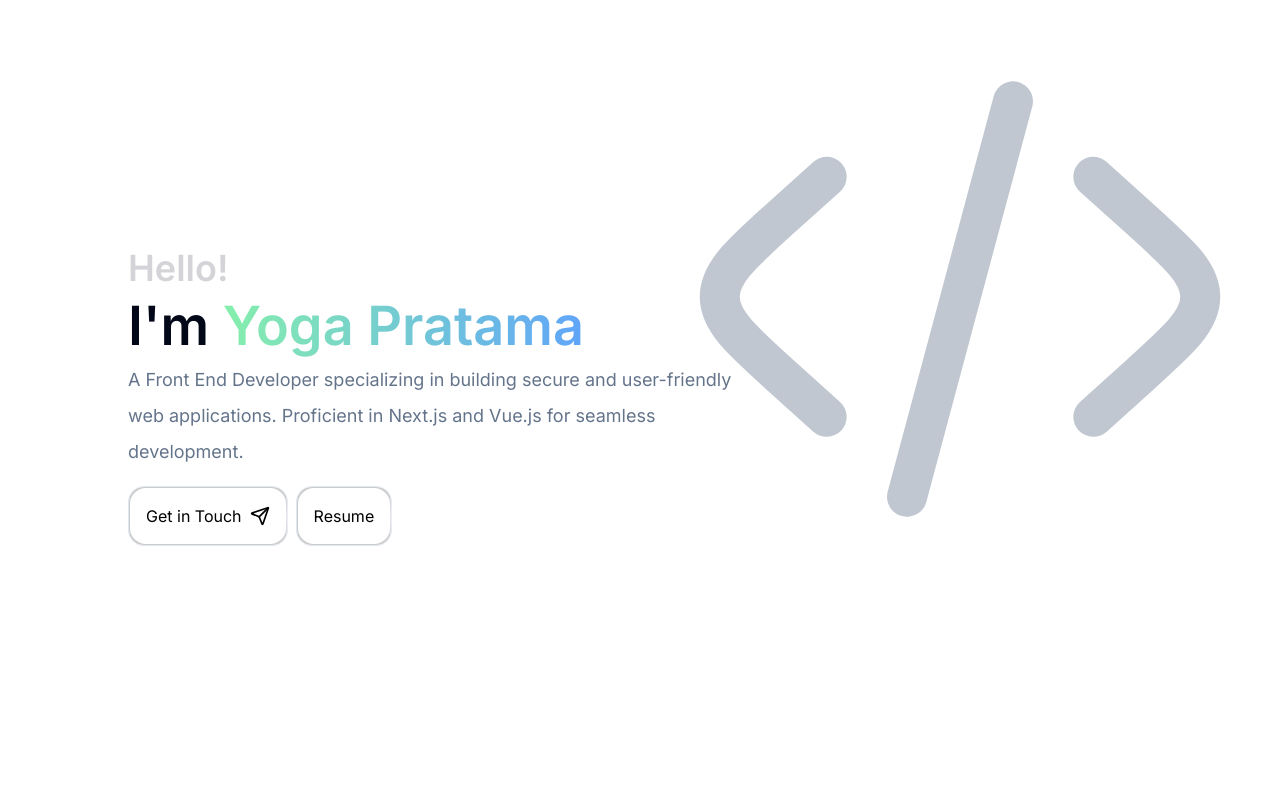
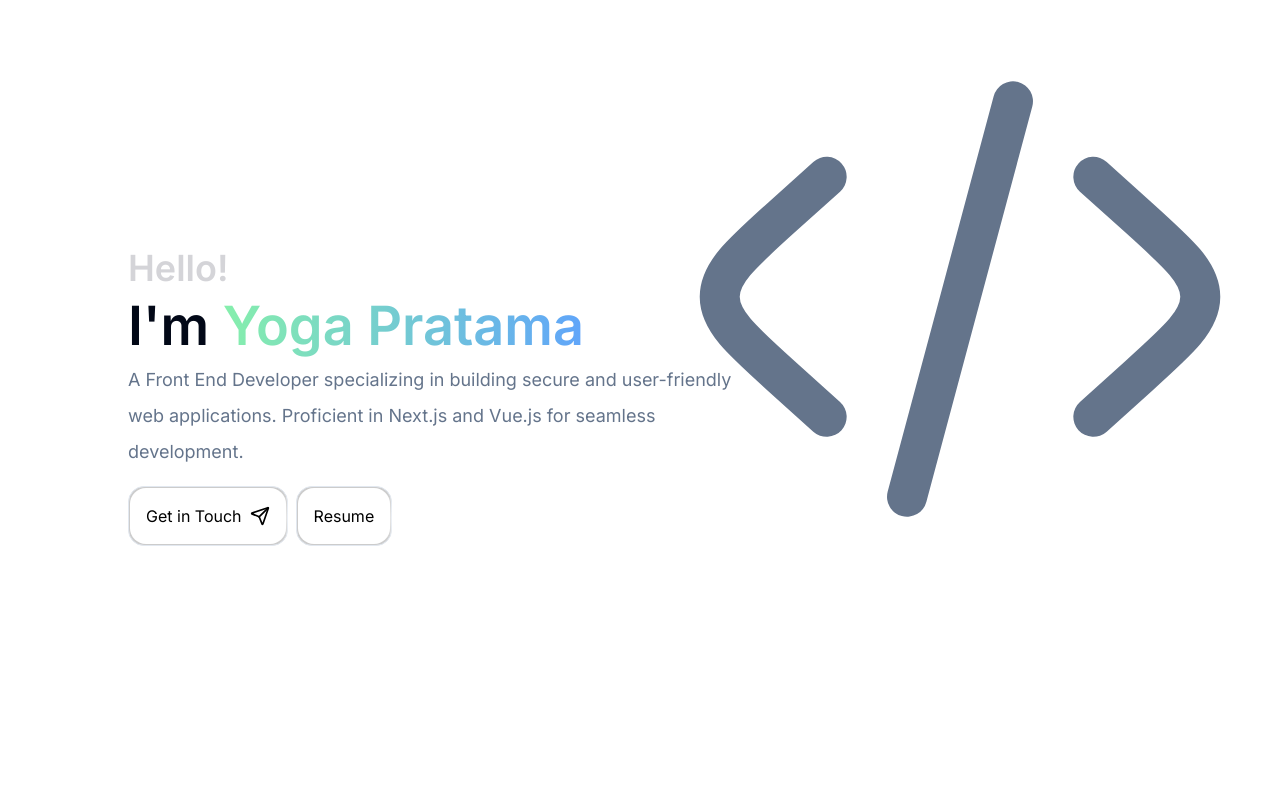
Before and after one commit to pratamayp/pratamayp.github.io, a Next.js app: page / in a window 1280 px wide. Shown: the top 800 px of the page. Built offline with nearby package versions, Linux system fonts and the light colour scheme.

Commit message:
fix: hero animation, project visit button

```diff
--- a/app/_components/hero.tsx
+++ b/app/_components/hero.tsx
@@ -1,12 +1,21 @@
+'use client';
+
 import React from 'react';
 import { styles } from '../styles';
 import { TwistingGlareButton } from '@/components/ui/button-twisting-glare';
+import { motion } from 'framer-motion';
+
 import Link from 'next/link';
 
 export const Hero = () => {
   return (
     <section className="h-screen flex px-10 lg:container 2xl:px-14 relative">
-      <div className="flex flex-col justify-center h-full">
+      <motion.div
+        className="flex flex-col justify-center h-full"
+        initial={{ x: -40, opacity: 0 }}
+        animate={{ x: 0, opacity: 1 }}
+        transition={{ ease: 'easeInOut', duration: 0.6 }}
+      >
         <h1 className="text-xl md:text-[36px] font-semibold md:mb-6 text-zinc-300">
           Hello!
         </h1>
@@ -25,11 +34,11 @@ export const Hero = () => {
           <Link href="#contact">
             <TwistingGlareButton value="Get in Touch" sendIcon />
           </Link>
-          <Link href="/resume" target='_blank'>
+          <Link href="/resume/en" target="_blank">
             <TwistingGlareButton value="Resume" />
           </Link>
         </div>
-      </div>
+      </motion.div>
     </section>
   );
 };
--- a/components/icons/code.tsx
+++ b/components/icons/code.tsx
@@ -1,6 +1,15 @@
+'use client';
+
+import { motion } from 'framer-motion';
+
 export const CodeSVG = () => {
   return (
-    <div className="absolute h-screen lg:w-1/2 -top-8 right-0 opacity-40">
+    <motion.div
+      className="absolute h-screen lg:w-1/2 -top-8 right-0 opacity-40"
+      initial={{ x: 40, opacity: 0 }}
+      animate={{ x: 0, opacity: 1 }}
+      transition={{ ease: 'easeInOut', duration: 0.6, delay: 0.6 }}
+    >
       <svg viewBox="0 0 24 24" fill="none" xmlns="http://www.w3.org/2000/svg">
         <g id="SVGRepo_bgCarrier" strokeWidth="0"></g>
         <g
@@ -29,6 +38,6 @@ export const CodeSVG = () => {
           ></path>
         </g>
       </svg>
-    </div>
+    </motion.div>
   );
 };
--- a/components/ui/card-overlay.tsx
+++ b/components/ui/card-overlay.tsx
@@ -3,8 +3,9 @@
 import { useState } from 'react';
 import { cn } from '@/lib/utils';
 import { Project } from '@/app/_components/projects';
-import { OutlineButton } from './outline-button';
 import Link from 'next/link';
+import { BackgroundGradient } from './card-bg-gradient';
+import { ChevronRight } from 'lucide-react';
 
 export function CardOverlay({
   project: { title, description, techstack, thumbnail, web_url },
@@ -63,7 +64,8 @@ export function CardOverlay({
           href={web_url ?? '#'}
           className="text-center pt-4 flex justify-center"
         >
-          <OutlineButton />
+          {/* <OutlineButton /> */}
+          <VisitButton />
         </Link>
       </div>
     </div>
@@ -77,3 +79,22 @@ const TechstackBadge = ({ value }: { value: string }) => {
     </div>
   );
 };
+
+const VisitButton = () => {
+  return (
+    <BackgroundGradient className="rounded-[22px] p-2 sm:px-4 bg-white dark:bg-black/70 grayscale hover:grayscale-0 ease duration-300">
+      <div
+        className={cn(
+          'flex items-center gap-2 text-xs transition-colors duration-300 ease-in-out font-semibold group-hover:text-zinc-100 text-zinc-300'
+        )}
+      >
+        Visit
+        <ChevronRight
+          className={cn(
+            'size-4 transition-transform duration-500 ease-in-out motion-reduce:transform-none group-hover:animate-accordion-right'
+          )}
+        />
+      </div>
+    </BackgroundGradient>
+  );
+};
```
Also changed, not shown: public/tech/aws.svg.
